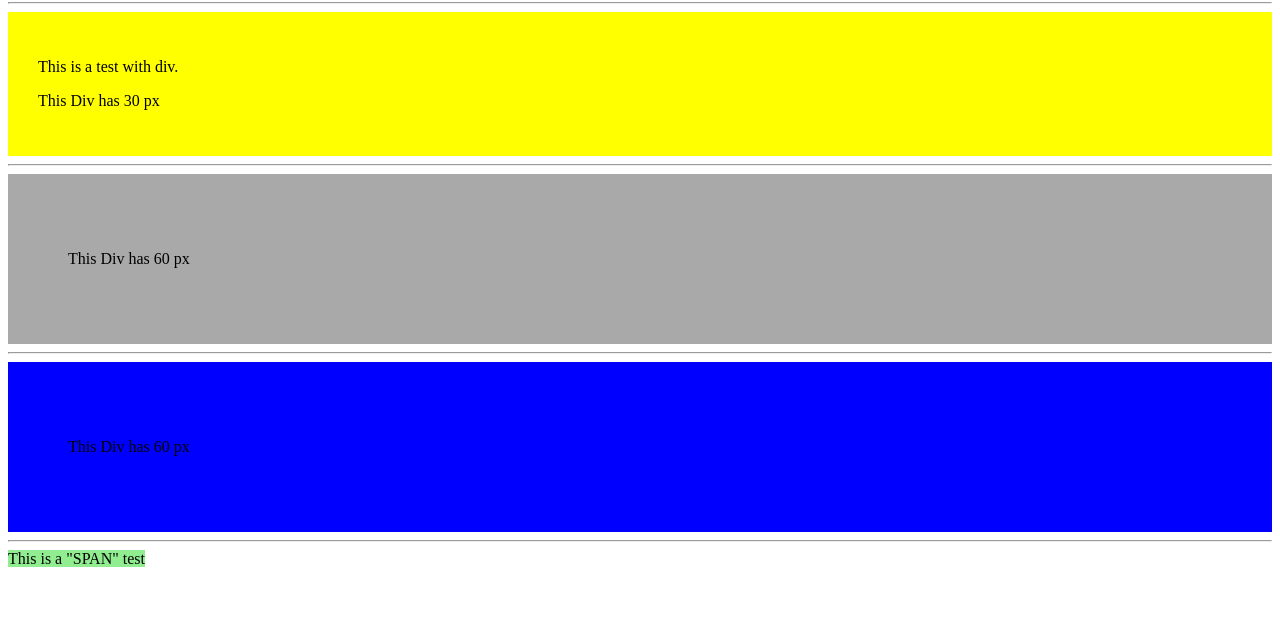
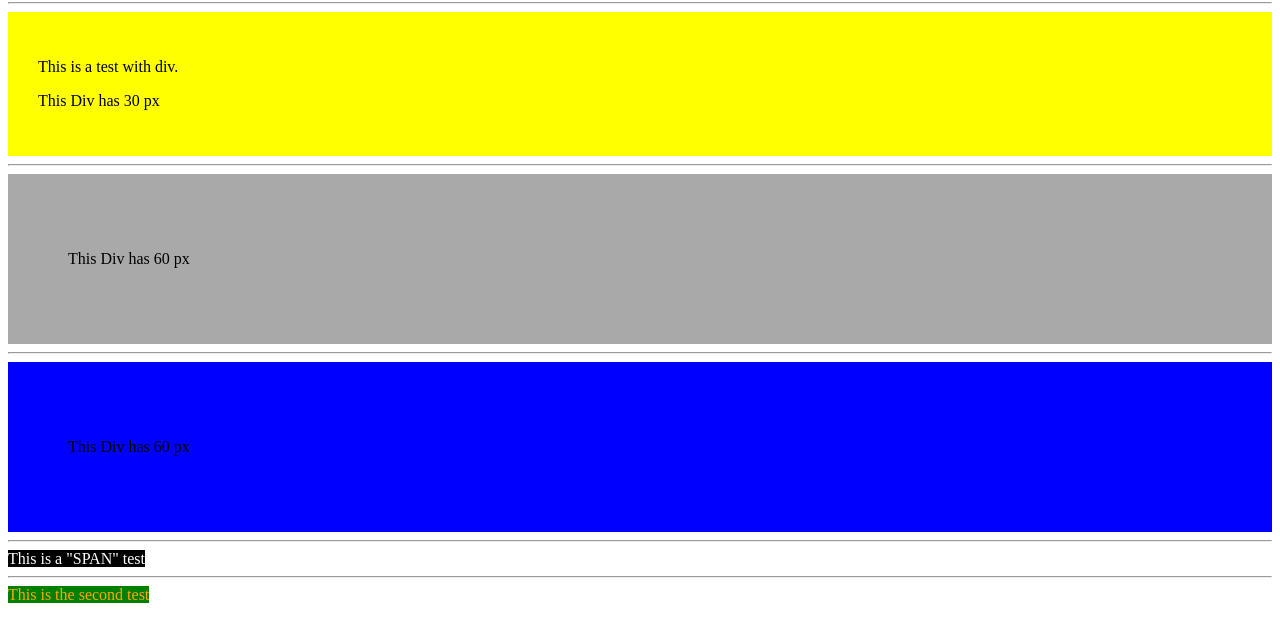
Before and after one commit to robsonpaolini-2/LetPhil, a plain HTML site: page Level1/mypractice/2/index.html in a window 1280 px wide. Shown: the part 78-720 px from the top of the page. Drawn offline with Linux system fonts and the light colour scheme.

Commit message:
index 2-2

```diff
--- a/Level1/mypractice/2/index.html
+++ b/Level1/mypractice/2/index.html
@@ -24,7 +24,9 @@
     <p>This Div has 60 px</p>
 </div>
 <hr>
-<span style="background-color: lightgreen"> This is a "SPAN" test</span>
+<span style="color: white; background-color: black"> This is a "SPAN" test</span>
+<hr>
+<span style="color: orange; background-color: green">This is the second test</span>
 
 </div>
 </body>
```
